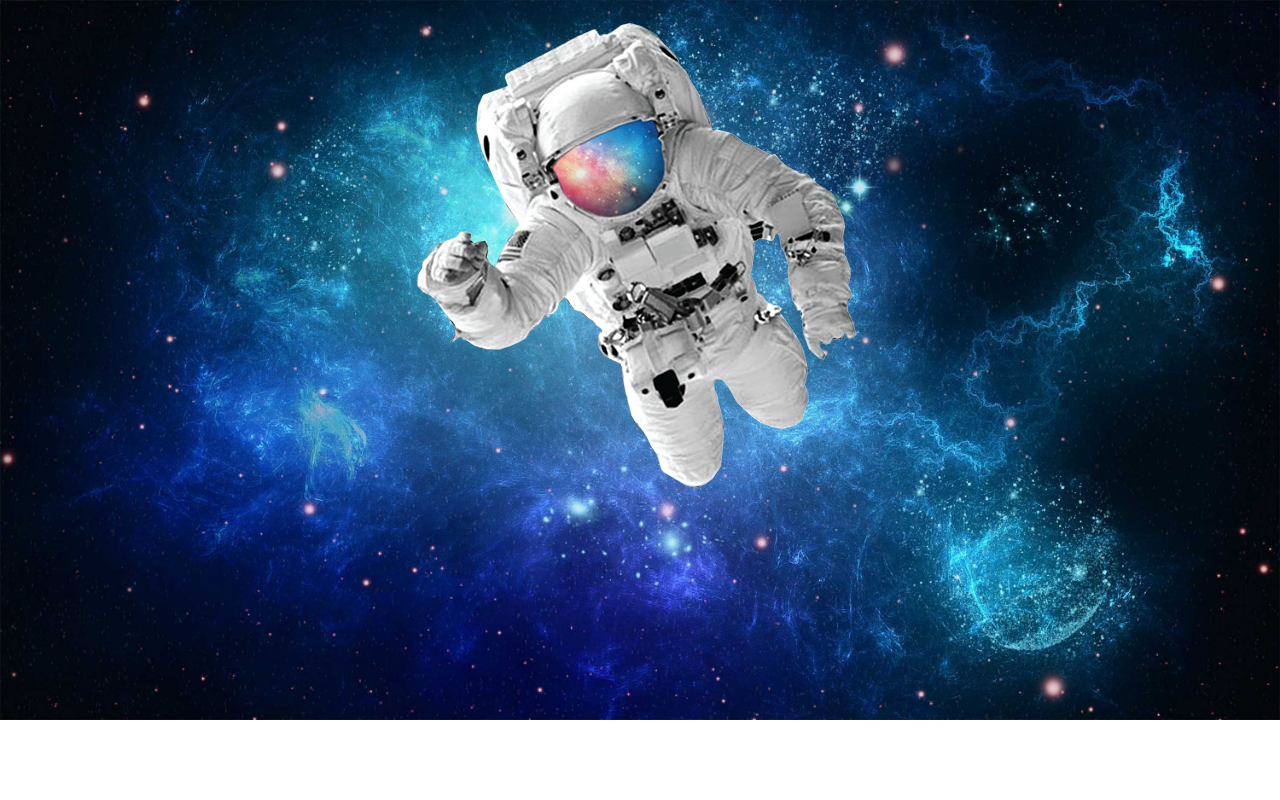
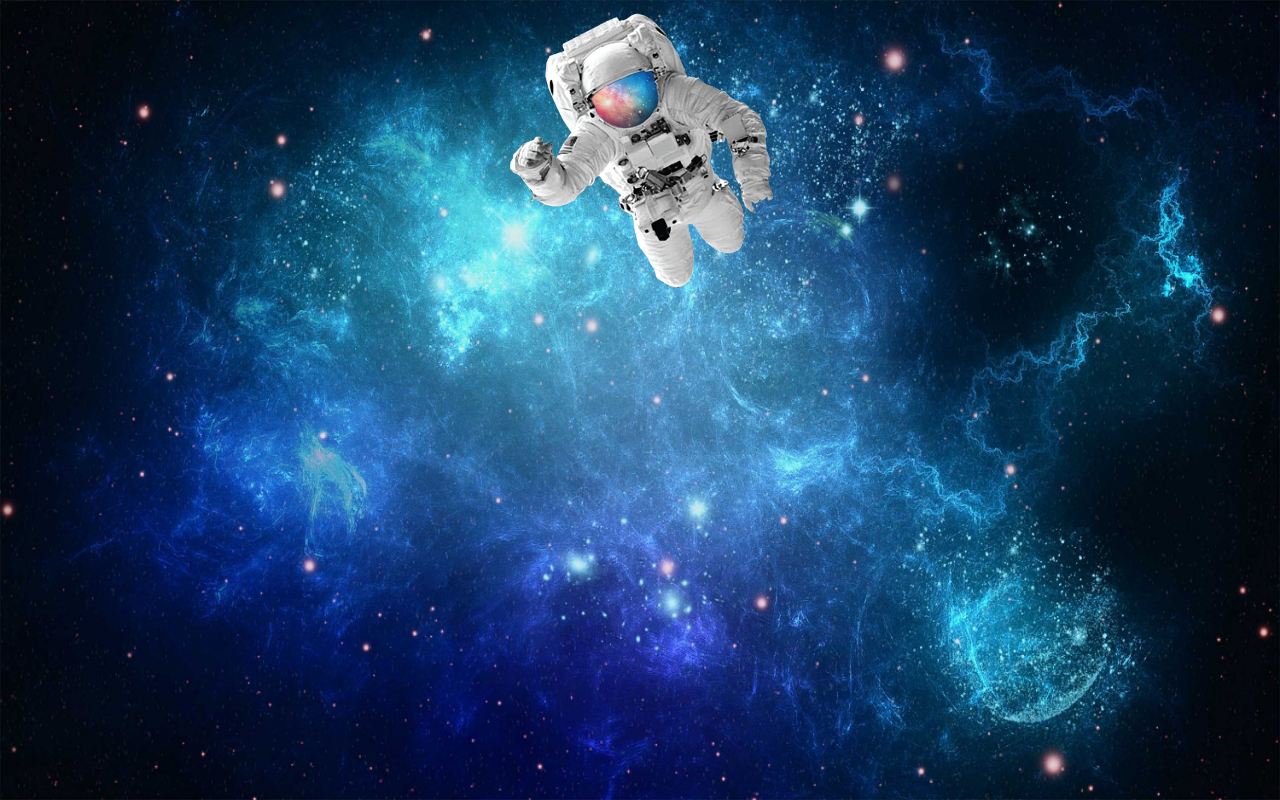
Before and after one commit to RyandeSouzaAraujo/CursoHtml, a plain HTML site: page desafios/desafio011/index.html in a window 1280 px wide. Drawn offline with Linux system fonts and the light colour scheme.

Commit message:
atualização do ex021

```diff
--- a/desafios/desafio011/index.html
+++ b/desafios/desafio011/index.html
@@ -8,6 +8,6 @@
     <link rel="stylesheet" href="style.css">
 </head>
 <body>
-    <img id="ast" src="imagens/astronauta.png" alt="">
+    <main id="ast"></main>
 </body>
 </html>
--- a/desafios/desafio011/style.css
+++ b/desafios/desafio011/style.css
@@ -1,14 +1,21 @@
 @charset "UTF-8";
 body{
     height: 100vh;
+    background-color: black;
+
     background-image: url('imagens/espaco.jpg');
-    background-size: 100%;
+    background-size: 100% 100%;
     background-repeat: no-repeat;
 
     margin: 0px;
     border: 0px;
 }
 
-img#ast{
-margin-left: 30%;
+main#ast{
+    margin: auto;
+    width: 300px;
+    height: 300px;
+    background-image: url('imagens/astronauta.png');
+    background-size: 100% 100%;
+
 }
```
Also changed, not shown: exercicios/ex021/fundo006.html (added, +34 -0 lines).
